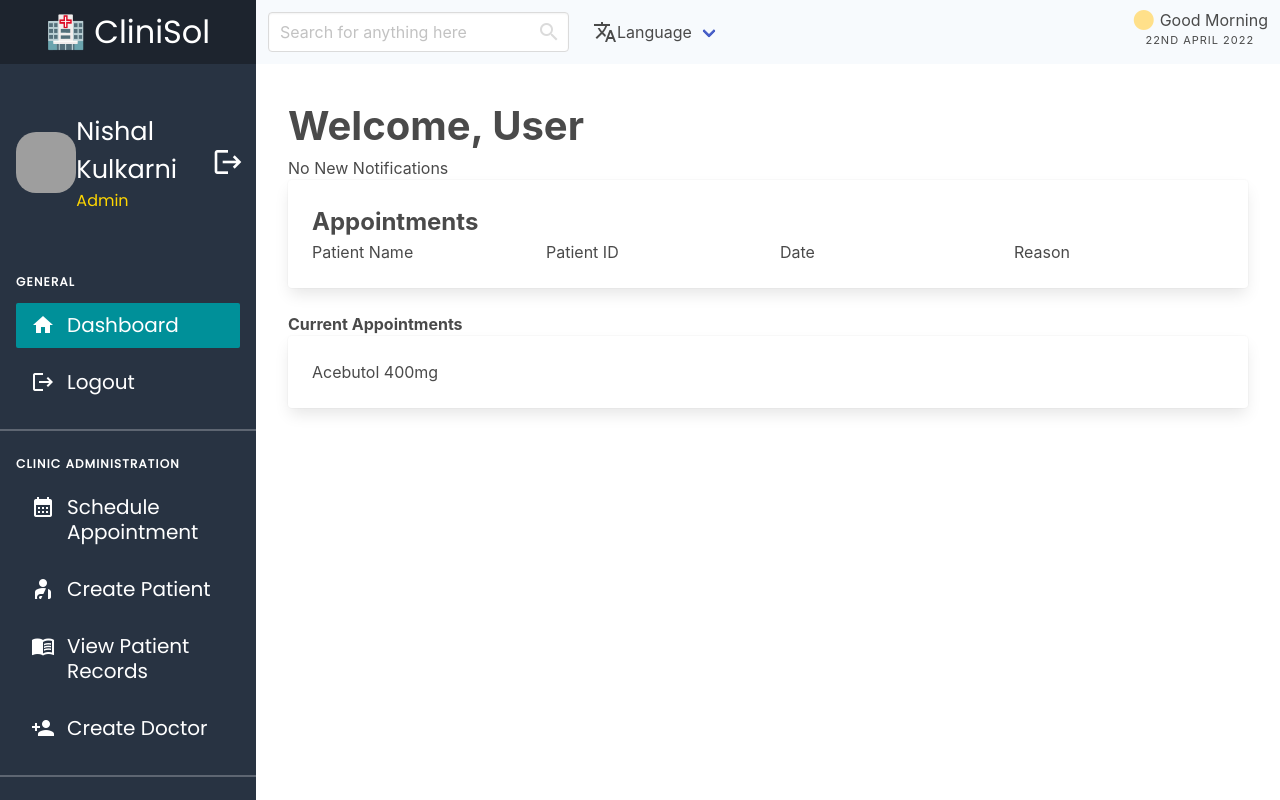
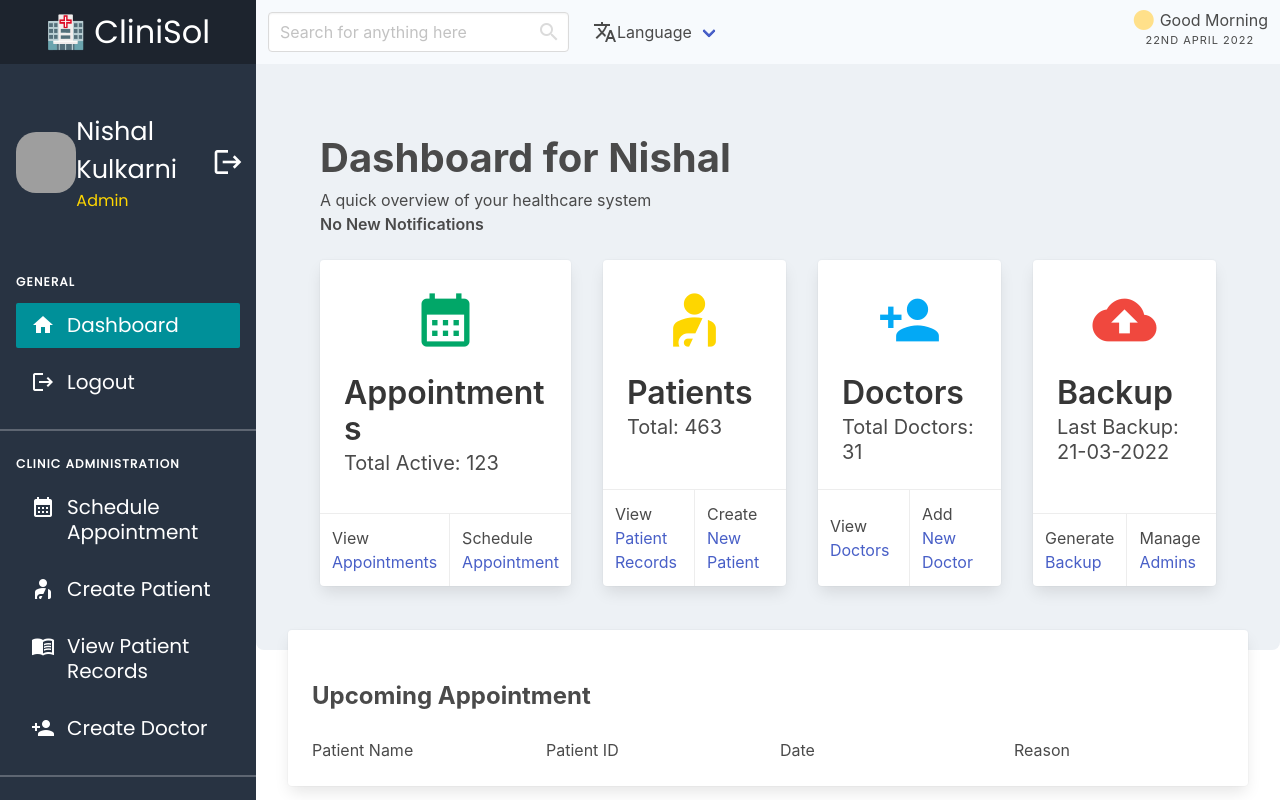
Before and after one commit to ajaytitus1386/CliniSol-Frontend, a Next.js app: page /dashboard/nishal/ in a window 1280 px wide. Shown: the top 800 px of the page. Built offline with nearby package versions, Linux system fonts and the light colour scheme; grey boxes are pictures that could not be loaded.

Commit message:
Dashboard: Add basic frontend

```diff
--- a/pages/dashboard/[user_id].tsx
+++ b/pages/dashboard/[user_id].tsx
@@ -1,15 +1,136 @@
 import React from "react";
 
 const Dashboard = () => {
-  const userName = "User";
+  const userName = "Nishal";
   const notifications = "No New Notifications";
 
   return (
     <div className="container">
+      <div className="dashboard-overview">
+
         <h1 className="is-size-2 has-text-weight-bold is-grey-dark">
-        Welcome, {userName}
+          Dashboard for {userName}
+          <h2 className="is-size-6 is-grey-light">A quick overview of your healthcare system</h2>
+          <h2 className="notif-text is-size-6 is-grey-light">{notifications}</h2>
         </h1>
-      <h2 className="is-size-6 is-grey-light">{notifications}</h2>
+
+        <div className="overview-cards">
+          <div className="card">
+            <div className="card-content">
+              <p className="title">
+                <h1 className="overview-card-icon">
+                  <span className="icon is-right" style={{ color: '#01A768' }}>
+                    <span className="material-icons">calendar_month</span>
+                  </span>
+                </h1>
+                Appointments
+              </p>
+              <p className="subtitle">
+                Total Active: 123
+              </p>
+            </div>
+            <footer className="card-footer">
+              <p className="card-footer-item">
+                <span>
+                  View <a href="#">Appointments</a>
+                </span>
+              </p>
+              <p className="card-footer-item">
+                <span>
+                  Schedule <a href="#">Appointment</a>
+                </span>
+              </p>
+            </footer>
+          </div>
+
+          <div className="card">
+            <div className="card-content">
+              <p className="title">
+                <h1 className="overview-card-icon">
+                  <span className="icon is-right" style={{ color: '#FED600' }}>
+                    <span className="material-icons">personal_injury</span>
+                  </span>
+                </h1>
+                Patients
+              </p>
+              <p className="subtitle">
+                Total: 463
+              </p>
+            </div>
+            <footer className="card-footer">
+              <p className="card-footer-item">
+                <span>
+                  View <a href="#">Patient Records</a>
+                </span>
+              </p>
+              <p className="card-footer-item">
+                <span>
+                  Create <a href="#">New Patient</a>
+                </span>
+              </p>
+            </footer>
+          </div>
+
+          <div className="card">
+            <div className="card-content">
+              <p className="title">
+                <h1 className="overview-card-icon">
+                  <span className="icon is-right" style={{ color: '#03A9F5' }}>
+                    <span className="material-icons">person_add</span>
+                  </span>
+                </h1>
+                Doctors
+              </p>
+              <p className="subtitle">
+                Total Doctors: 31
+              </p>
+            </div>
+            <footer className="card-footer">
+              <p className="card-footer-item">
+                <span>
+                  View <a href="#">Doctors</a>
+                </span>
+              </p>
+              <p className="card-footer-item">
+                <span>
+                  Add <a href="#">New Doctor</a>
+                </span>
+              </p>
+            </footer>
+          </div>
+
+          <div className="card">
+            <div className="card-content">
+              <p className="title">
+                <h1 className="overview-card-icon">
+                  <span className="icon is-right" style={{ color: '#F0483E' }}>
+                    <span className="material-icons">backup</span>
+                  </span>
+                </h1>
+                Backup
+              </p>
+              <p className="subtitle">
+                Last Backup: 21-03-2022
+              </p>
+            </div>
+            <footer className="card-footer">
+              <p className="card-footer-item">
+                <span>
+                  Generate <a href="#">Backup</a>
+                </span>
+              </p>
+              <p className="card-footer-item">
+                <span>
+                  Manage <a href="#">Admins</a>
+                </span>
+              </p>
+            </footer>
+          </div>
+
+        </div>
+      </div>
+
+      <div className="dashboard-stats">
         <div className="tile is-ancestor">
           <div className="tile">
             <div className="tile is-parent is-vertical">
@@ -18,8 +139,9 @@ const Dashboard = () => {
                 <div className="card">
                   <div className="card-content">
                     <h3 className="is-size-4 is-grey-dark has-text-weight-bold">
-                    Appointments
+                      Upcoming Appointment
                     </h3>
+                    <br />
                     <div className="columns">
                       <div className="column">Patient Name</div>
                       <div className="column">Patient ID</div>
@@ -31,12 +153,16 @@ const Dashboard = () => {
               </div>
               <div className="tile is-child">
                 {/* Appointment Card */}
-              <h3 className="is-size-6 is-grey-dark has-text-weight-bold">
-                Current Appointments
+                <h3 className="is-size-4 is-grey-dark has-text-weight-bold">
+                  Ongoing Patient Appointments
                 </h3>
                 <div className="card is-4">
                   <div className="card-content">
-                  <div className="content">Acebutol 400mg</div>
+                    <div className="columns">
+                      <div className="column">Patient Name</div>
+                      <div className="column">Patient ID</div>
+                      <div className="column">Date</div>
+                      <div className="column">Reason</div>
                     </div>
                   </div>
                 </div>
@@ -44,6 +170,58 @@ const Dashboard = () => {
             </div>
           </div>
         </div>
+      </div>
+
+      <style jsx>{`
+        .dashboard-overview {
+          background: #EDF1F5;
+          padding: 4rem;
+          margin: -2rem;
+          border-radius: 0 0 0.5rem 0.5rem;
+        }
+
+        .notif-text {
+          font-weight: 600;
+        }
+
+        .card {
+          flex-grow: 1;
+          flex-basis: 0;
+          display: flex;
+          flex-direction: column;
+        }
+
+        footer {
+          margin-top: auto;
+        }
+
+        .card-content {
+          padding-top: 3rem;
+          flex-grow: 1;
+        }
+
+        .subtitle {
+          margin-top: 20rem 0;
+        }
+
+        .overview-cards {
+          margin-top: 1.5rem;
+          display: flex;
+          gap: 2rem;
+        }
+
+        .overview-card-icon {
+          text-align: center;
+          margin-bottom: 1rem;
+        }
+        .overview-card-icon span {
+          font-size: 4rem;
+
+        }
+      `}</style>
+
+
+    </div>
   );
 };
 
--- a/pages/index.tsx
+++ b/pages/index.tsx
@@ -1,6 +1,6 @@
 import type { NextPage } from "next";
 import { useRouter } from "next/router";
-import Dashboard from "./dashboard/[user_id]";
+import Dashboard from "./appointments";
 
 const Home: NextPage = () => {
   const router = useRouter();
```
Also changed, not shown: pages/appointments.tsx (added, +50 -0 lines). Lines whose indentation alone changed are shown as unchanged.
